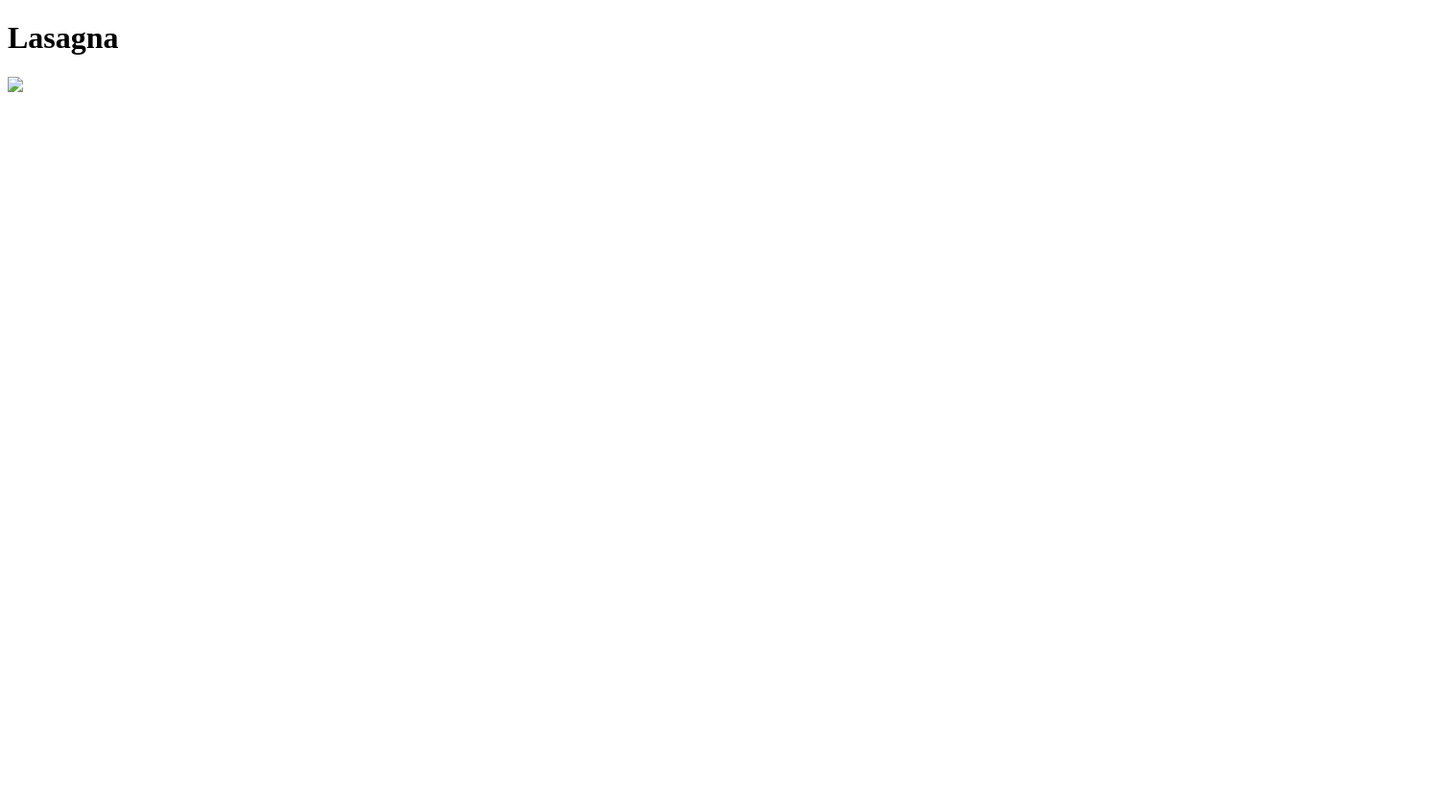
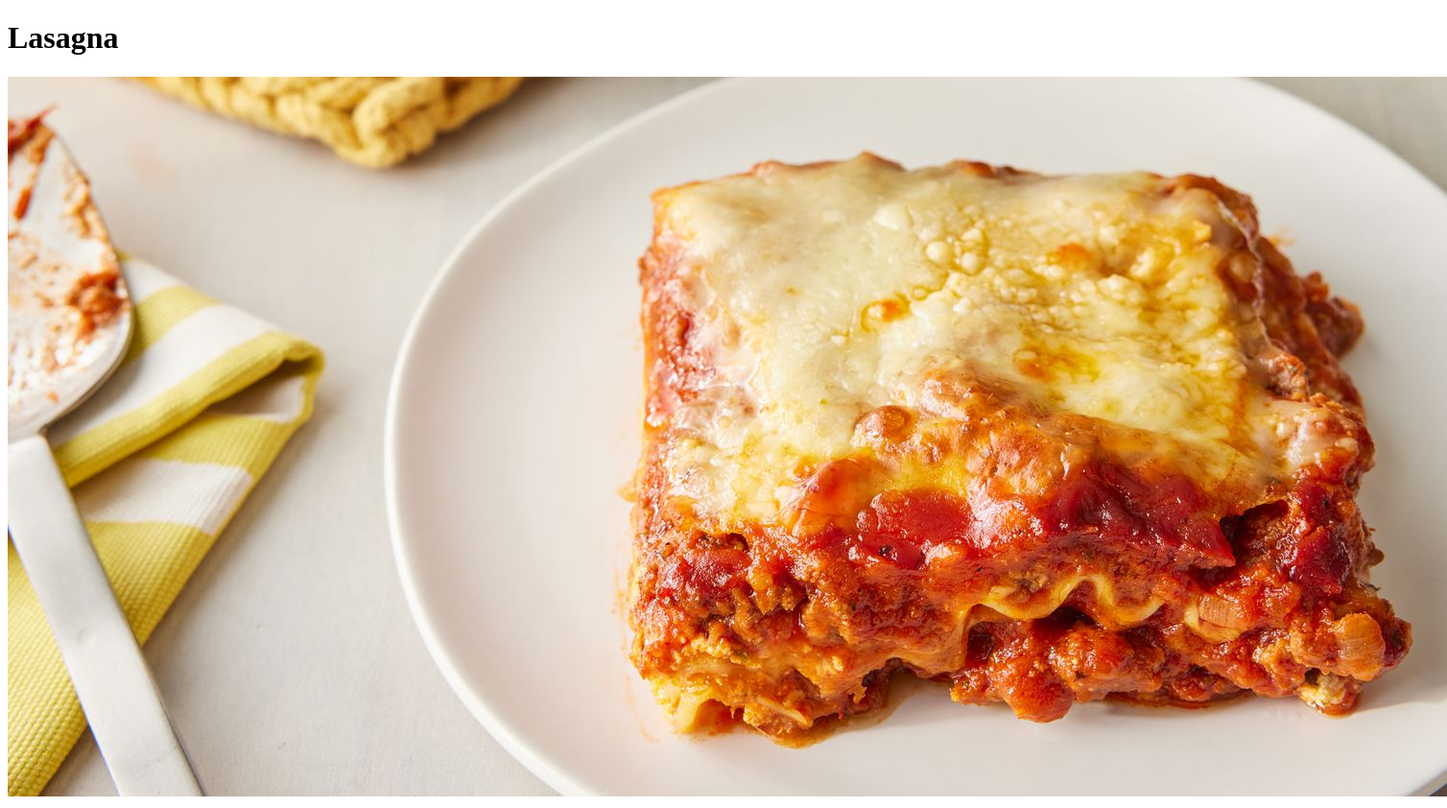
Before and after one commit to yellowcheese773/recipe24, a plain HTML site: page pages/lasagna.html in a window 1280 px wide. Shown: the whole page at 96% size, 1508 px wide, since content can reach past the window. Before the commit the page ends 800 px from the top, so only its background shows below. Drawn offline with Linux system fonts and the light colour scheme.

Commit message:
fixxed src file

```diff
--- a/pages/lasagna.html
+++ b/pages/lasagna.html
@@ -11,7 +11,7 @@
 <body>
     <h1>Lasagna</h1>
 
-    <img src=images/lasagna_pic.jpg>
+    <img src=../images/lasagna_pic.jpg>
 </body>
 
 </html>
```
